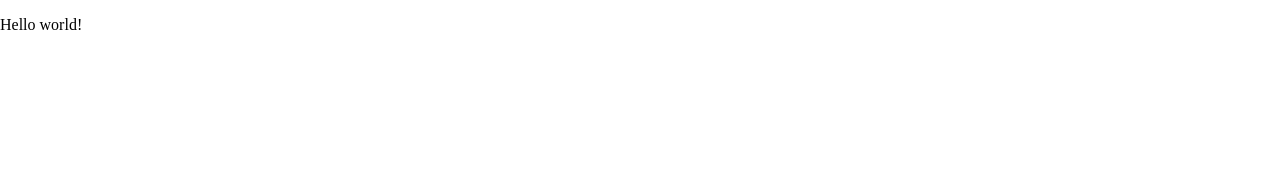
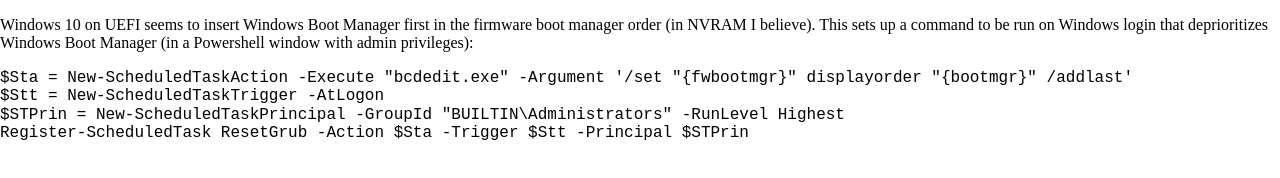
Before and after one commit to dareonion/dareonion.github.io, a plain HTML site: page index.html in a window 1280 px wide. Drawn offline with nearby package versions, Linux system fonts and the light colour scheme.

Commit message:
Add windows login powershell command

```diff
--- a/index.html
+++ b/index.html
@@ -11,9 +11,14 @@
     <link rel="stylesheet" href="main.css">
   </head>
   <body>
-    <p>Hello world!</p>
-
-    <script src="https://code.jquery.com/jquery-2.2.0.min.js"></script>
+    <p>Windows 10 on UEFI seems to insert Windows Boot Manager first in the firmware boot manager order (in NVRAM I believe). This sets up a command to be run on Windows login that deprioritizes Windows Boot Manager (in a Powershell window with admin privileges):</p>
+    <pre>
+$Sta = New-ScheduledTaskAction -Execute "bcdedit.exe" -Argument '/set "{fwbootmgr}" displayorder "{bootmgr}" /addlast'
+$Stt = New-ScheduledTaskTrigger -AtLogon
+$STPrin = New-ScheduledTaskPrincipal -GroupId "BUILTIN\Administrators" -RunLevel Highest
+Register-ScheduledTask ResetGrub -Action $Sta -Trigger $Stt -Principal $STPrin
+    </pre>
+    <script src="https://code.jquery.com/jquery-3.5.1.min.js"></script>
     <script src="main.js"></script>
   </body>
 </html>
```
